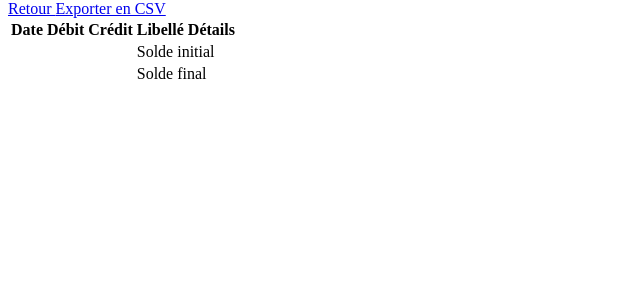
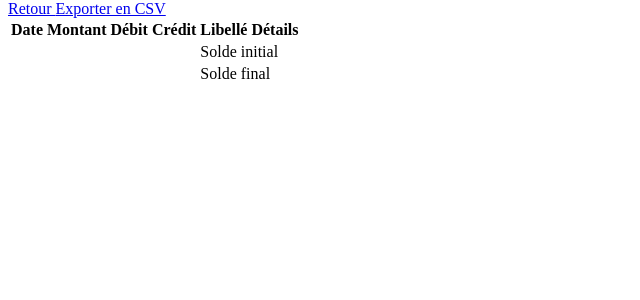
Before and after one commit to silarhi/cfonb-reader, a Symfony app: template templates/preview/index.html.twig in a window 1280 px wide. Shown: the part 52-352 px from the top of the page, without its empty margins (0-640 px from the left). Run offline with Twig, Linux system fonts and the light colour scheme; the template is opened without the code that fills it: most values are stand-ins (such as "Sample title", 1, 10 or a date in 2020); some libraries are stand-ins or nearby versions.

Commit message:
add amount column

```diff
--- a/src/Exporter/Cfonb120CsvExporter.php
+++ b/src/Exporter/Cfonb120CsvExporter.php
@@ -16,6 +16,7 @@ class Cfonb120CsvExporter extends AbstractCfonbCsvExporter
     {
         yield [
             'date' => $data['oldBalance']['date'] ?? null,
+            'amount' => $data['oldBalance']['amount'] ?? null,
             'debit' => isset($data['oldBalance']['amount']) && $data['oldBalance']['amount'] < 0.0 ? abs($data['oldBalance']['amount']) : null,
             'credit' => isset($data['oldBalance']['amount']) && $data['oldBalance']['amount'] >= 0.0 ? $data['oldBalance']['amount'] : null,
             'label' => 'Solde initial',
@@ -38,6 +39,7 @@ class Cfonb120CsvExporter extends AbstractCfonbCsvExporter
 
         yield [
             'date' => $data['newBalance']['date'] ?? null,
+            'amount' => $data['newBalance']['amount'] ?? null,
             'debit' => isset($data['newBalance']['amount']) && $data['newBalance']['amount'] < 0.0 ? abs($data['newBalance']['amount']) : null,
             'credit' => isset($data['newBalance']['amount']) && $data['newBalance']['amount'] >= 0.0 ? $data['newBalance']['amount'] : null,
             'label' => 'Solde final',
@@ -48,6 +50,7 @@ class Cfonb120CsvExporter extends AbstractCfonbCsvExporter
     {
         return [
             'date' => 'Date',
+            'amount' => 'Montant',
             'debit' => 'Débit',
             'credit' => 'Crédit',
             'label' => 'Libellé',
--- a/src/Exporter/Cfonb240CsvExporter.php
+++ b/src/Exporter/Cfonb240CsvExporter.php
@@ -17,6 +17,7 @@ class Cfonb240CsvExporter extends AbstractCfonbCsvExporter
         foreach ($data['transactions'] as $transaction) {
             yield [
                 'date' => $transaction['date'],
+                'amount' => $transaction['amount'] ?? null,
                 'debit' => $transaction['amount'] < 0.0 ? abs($transaction['amount']) : null,
                 'credit' => $transaction['amount'] >= 0.0 ? $transaction['amount'] : null,
                 'label' => $transaction['label'],
@@ -29,6 +30,7 @@ class Cfonb240CsvExporter extends AbstractCfonbCsvExporter
     {
         return [
             'date' => 'Date',
+            'amount' => 'Montant',
             'debit' => 'Débit',
             'credit' => 'Crédit',
             'label' => 'Libellé',
--- a/templates/preview/_cfonb-120-table.html.twig
+++ b/templates/preview/_cfonb-120-table.html.twig
@@ -2,6 +2,7 @@
     <thead>
     <tr>
         <th>Date</th>
+        <th>Montant</th>
         <th>Débit</th>
         <th>Crédit</th>
         <th>Libellé</th>
@@ -11,13 +12,13 @@
     <tbody>
     <tr>
         <td>{{ data.oldBalance.date ? data.oldBalance.date|format_date('short') }}</td>
-        <td>{{ data.oldBalance.amount is not same as(null) and data.oldBalance.amount < 0 ? data.oldBalance.amount|format_currency('EUR') }}</td>
-        <td>{{ data.oldBalance.amount is not same as(null) and data.oldBalance.amount >= 0 ? data.oldBalance.amount|format_currency('EUR') }}</td>
+        <td colspan="3">{{ data.oldBalance.amount is not same as(null) ? data.oldBalance.amount|format_currency('EUR') }}</td>
         <td colspan="2">Solde initial</td>
     </tr>
     {% for operation in data.operations %}
         <tr>
             <td>{{ operation.date|format_date('short') }}</td>
+            <td>{{ operation.amount is not same as(null) ? operation.amount|format_currency('EUR') }}</td>
             <td>{{ operation.amount is not same as(null) and operation.amount < 0 ? operation.amount|abs|format_currency('EUR') }}</td>
             <td>{{ operation.amount is not same as(null) and operation.amount >= 0 ? operation.amount|format_currency('EUR') }}</td>
             <td>{{ operation.label }}</td>
@@ -36,7 +37,7 @@
         </tr>
         {% if operation.metadata is not empty %}
             <tr class="border-0">
-                <td colspan="5" class="p-0 border-0">
+                <td colspan="6" class="p-0 border-0">
                     <div id="details-{{ loop.index }}" class="p-0 collapse">
                         {% include 'preview/_cfonb_row-detail-table.html.twig' with({metadata: operation.metadata}) %}
                     </div>
@@ -46,8 +47,7 @@
     {% endfor %}
     <tr>
         <td>{{ data.newBalance.date ? data.newBalance.date|format_date('short') }}</td>
-        <td>{{ data.newBalance.amount is not same as(null) and data.newBalance.amount < 0 ? data.newBalance.amount|format_currency('EUR') }}</td>
-        <td>{{ data.newBalance.amount is not same as(null) and data.newBalance.amount >= 0 ? data.newBalance.amount|format_currency('EUR') }}</td>
+        <td colspan="3">{{ data.newBalance.amount is not same as(null) ? data.newBalance.amount|format_currency('EUR') }}</td>
         <td colspan="2">Solde final</td>
     </tr>
     </tbody>
--- a/templates/preview/_cfonb-240-table.html.twig
+++ b/templates/preview/_cfonb-240-table.html.twig
@@ -2,6 +2,7 @@
     <thead>
     <tr>
         <th>Date</th>
+        <th>Montant</th>
         <th>Débit</th>
         <th>Crédit</th>
         <th>Libellé</th>
@@ -12,6 +13,7 @@
     {% for transaction in data.transactions %}
         <tr>
             <td>{{ transaction.date|format_date('short') }}</td>
+            <td>{{ transaction.amount is not same as(null) ? transaction.amount|format_currency('EUR') }}</td>
             <td>{{ transaction.amount is not same as(null) and transaction.amount < 0 ? transaction.amount|abs|format_currency('EUR') }}</td>
             <td>{{ transaction.amount is not same as(null) and transaction.amount >= 0 ? transaction.amount|format_currency('EUR') }}</td>
             <td>{{ transaction.label }}</td>
@@ -30,7 +32,7 @@
         </tr>
         {% if transaction.metadata is not empty %}
             <tr class="border-0">
-                <td colspan="5" class="p-0 border-0">
+                <td colspan="6" class="p-0 border-0">
                     <div id="details-{{ loop.index }}" class="p-0 collapse">
                         {% include 'preview/_cfonb_row-detail-table.html.twig' with({metadata: transaction.metadata}) %}
                     </div>
```
